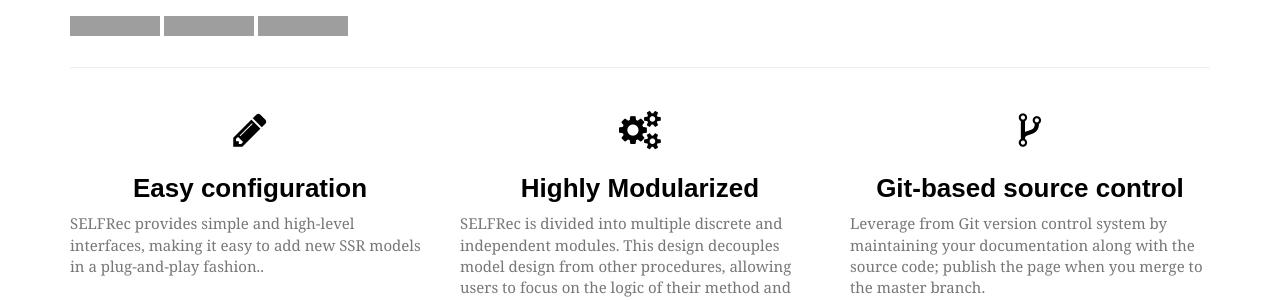
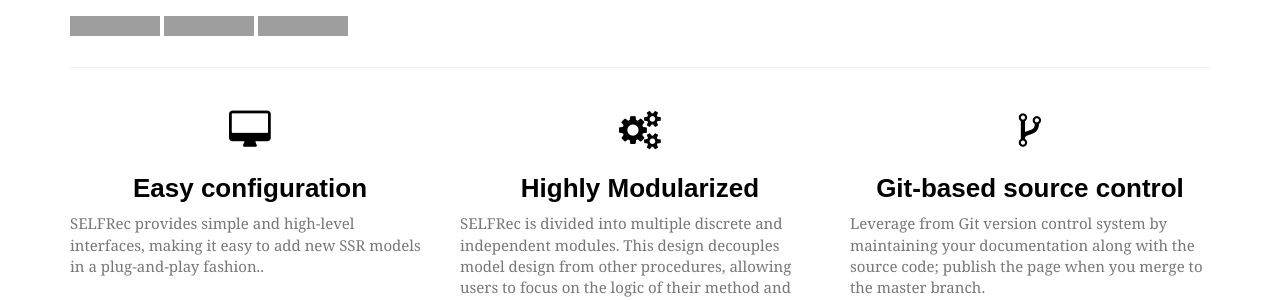
Before and after one commit to CIRES-Hub/CIRES-Hub.github.io, a Jekyll site: the page built from index.html, in a window 1280 px wide and 1154 px high. Shown: the part 757-1057 px from the top of the window. Built offline with Jekyll 4.4.1, drawn with Linux system fonts in a browser that asks for light colours; some web fonts are replaced; grey boxes are pictures that could not be loaded.

Commit message:
initialize

```diff
--- a/index.html
+++ b/index.html
@@ -25,7 +25,7 @@ layout: default
     <hr>
     <div class="row">
         <div class="col-sm-4">
-            <h1 class="text-center"><i class="fa fa-pencil" aria-hidden="true"></i></h1>
+            <h1 class="text-center"><i class="fa fa-desktop" aria-hidden="true"></i></h1>
             <h3 class="text-center">Easy configuration</h3>
             <p>SELFRec provides simple and high-level interfaces, making it easy to add new SSR models in a plug-and-play fashion.</code>.
             </p>
```
